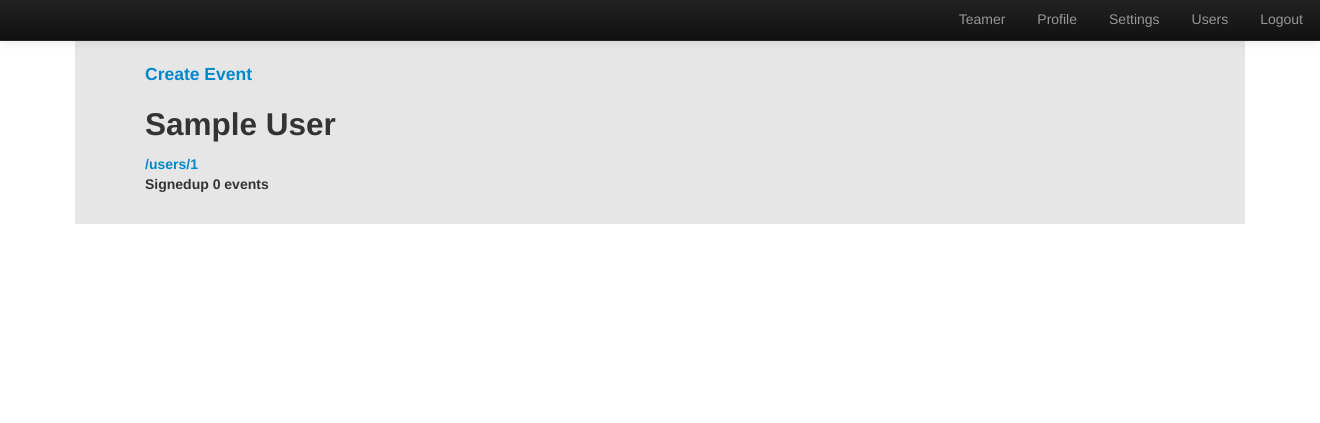
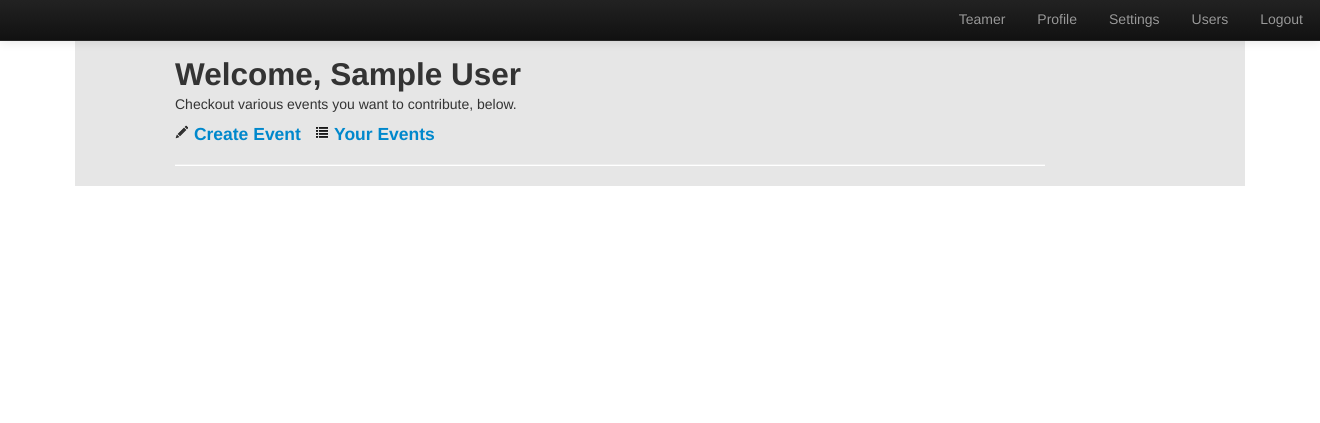
Before and after one commit to amrit92/teamerapp, a Rails app: page / in a window 1320 px wide. Shown: the top 423 px of the page. Run offline with Rails 7, Linux system fonts and the light colour scheme; the visitor is signed in with stand-in values (Sample User, id 1); data that the repository does not hold is empty; parts of the project's set-up code (start-up, migrations or seed data) failed here and were passed over; some libraries are stand-ins or nearby versions.

Commit message:
Made changes to home and show

```diff
--- a/app/controllers/follows_controller.rb
+++ b/app/controllers/follows_controller.rb
@@ -8,6 +8,6 @@ class FollowsController < ApplicationController
 	def destroy
 		@event = Follow.find(params[:id]).followed
 		current_user.unfollow!(@event)
-		redirect_to @current_user
+		redirect_to root_path
 	end
 end
--- a/app/views/events/_event.html.erb
+++ b/app/views/events/_event.html.erb
@@ -10,9 +10,9 @@
 		 	<i class="icon-trash"> </i> <%= link_to "  Delete", event, :method => :delete, :confirm => "You sure?", :title => event.title, :class => "mylink" %>
 			   	 <%#= link_to "Invite People",new_invite_path(:id =>event.id), :class => "btn"%>
 			<% end %>
-			<i class="icon-time"> </i> <small> <%= time_ago_in_words(event.created_at) %> ago. </small>
+			<i class="icon-time"> </i> <small style="display:inline"> <%= time_ago_in_words(event.created_at) %> ago. </small>
 
-		<%= render :partial => 'users/follow_form',:locals => { :event => event}, :class => "inline" if signed_in? %>
+		<%= render :partial => 'users/follow_form',:locals => { :event => event} if signed_in? %>
 
 
 		</p>
@@ -38,6 +38,7 @@
    				<!-- <i class="icon-time"> </i> <small> <%= time_ago_in_words(event.created_at) %> ago. </small> -->
    				 <%= render :partial => 'users/doform',:locals => { :task => task}  if signed_in? %>
    				</p>
+   				<hr>
    				<% end %>
    	</div>
 
--- a/app/views/layouts/_header.html.erb
+++ b/app/views/layouts/_header.html.erb
@@ -4,6 +4,7 @@
   	<div class="nav nav-pills pull-right">
 
 			<!-- <ul class> -->
+
 				<li> <%= link_to 'Teamer', root_path %></li>
 				<% if signed_in? %>
 					<li><%= link_to "Profile", current_user %></li>
--- a/app/views/layouts/_sidebar.html.erb
+++ b/app/views/layouts/_sidebar.html.erb
@@ -1,3 +1,4 @@
+
 <h2> <%= current_user.name%>  </h2>
 <h5>
 	<%= link_to user_path(current_user), current_user %>  <br>
--- a/app/views/pages/home.html.erb
+++ b/app/views/pages/home.html.erb
@@ -1,15 +1,21 @@
 <% if signed_in? %>
 
 
-			<div class="span12">
-					<h4><%= link_to 'Create Event', new_event_path %> </h4>
-					<div class="span9">
+	<div class="span12">
+		<div class="span9">
 
+			<h2 style="display:inline"> Welcome, <%= current_user.name%></h2><br>
+			<p> Checkout various events you want to contribute, below.</p>
+
+			<h4> <i class="icon-pencil"> </i> <%= link_to 'Create Event', new_event_path %> &nbsp
+				<i class = "icon-list"> </i> <%= link_to 'Your Events', user_path(current_user)%>
+			</h4>
+
+			<hr>
 
 				<%#= render 'shared/user_info' %>
 
-
-					<%  @eventlist=Event.all %>
+				<%  @eventlist=Event.all %>
 					<% # @eventlist= @eventlist.paginate(:page => 1, :per_page => 2)%>
 				<% @eventlist.each_with_index do |vel,index|%>
 					<div>
@@ -23,10 +29,10 @@
 
 					</div>
 
-<div class="nav nav-tabs nav-stacked" >
+<!-- <div class="nav nav-tabs nav-stacked" >
 	<%= render 'layouts/sidebar'%>
 </div>
-
+ -->
 
 			</div>
 
```
Also changed, not shown: app/views/users/show.html.erb (+12 -4 lines), app/views/users/new.html.erb (line endings or trailing spaces).
